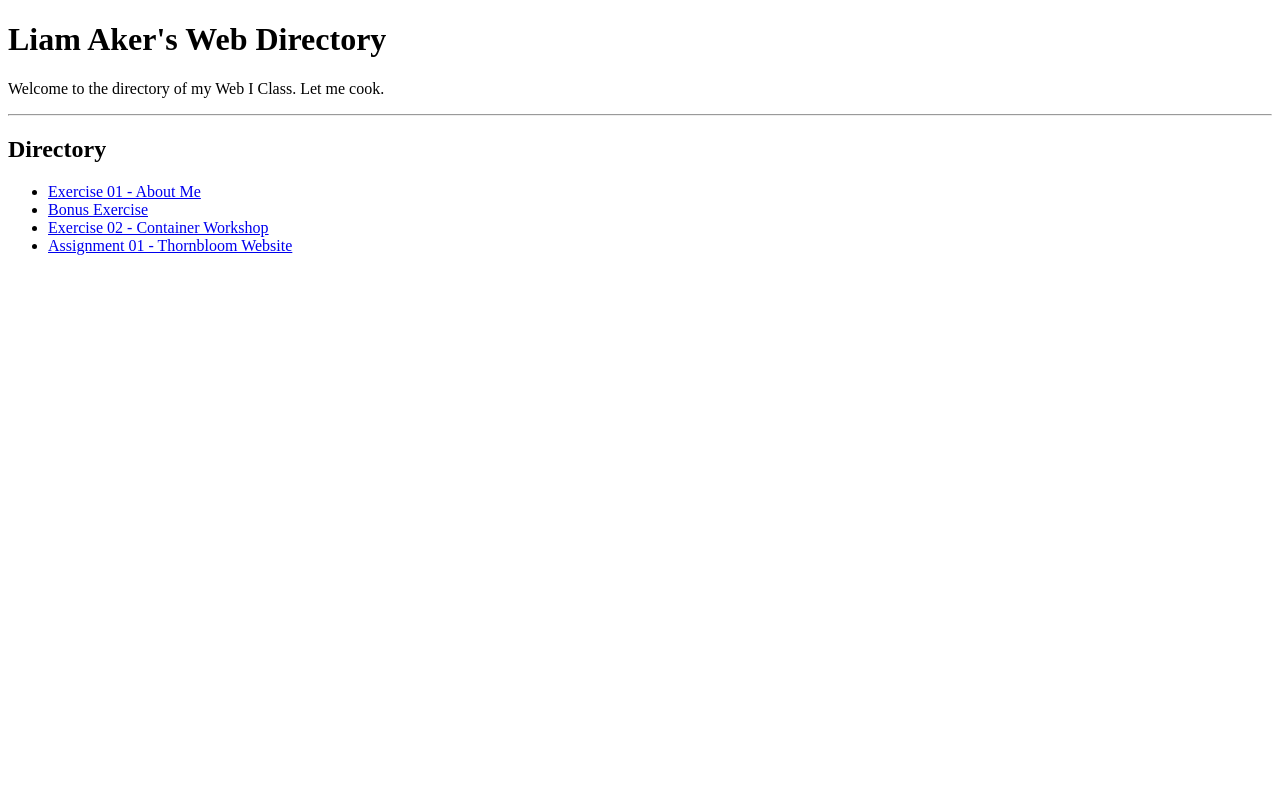
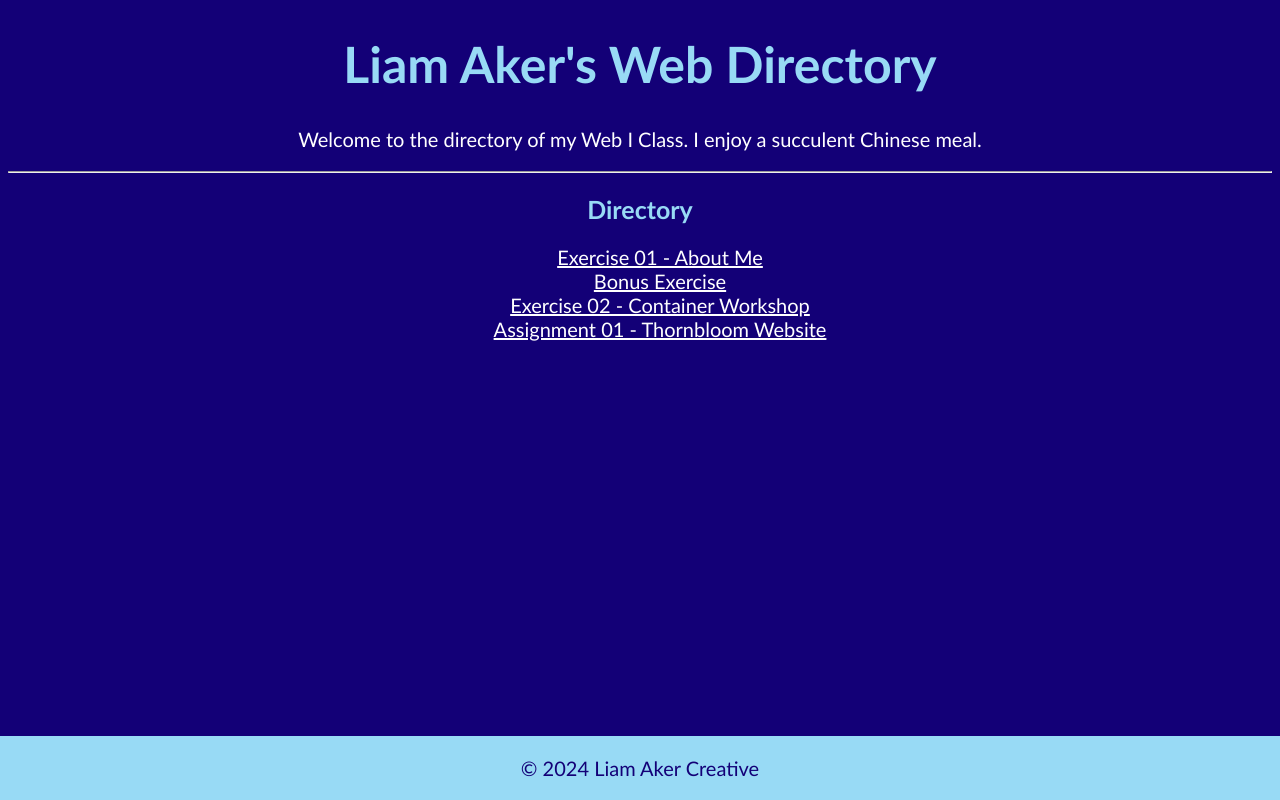
Before and after one commit to LiamAker/Web-1, a plain HTML site: page index.html in a window 1280 px wide. Drawn offline with Linux system fonts and the light colour scheme.

Commit message:
Add files via upload

```diff
--- /dev/null
+++ b/css/styles.css
@@ -0,0 +1,45 @@
+body {
+    background-color: #130077;
+}
+
+h1,
+h2 {
+    color: #98daf5;
+    font-family: "Gill Sans";
+    font-size: 50px;
+    text-align: center;
+}
+
+p,
+ul {
+    color: white;
+    font-family: "Gill Sans";
+    font-size: 20px;
+    text-align: center;
+    list-style: none;
+}
+
+.directory {
+    font-size: 25px;
+}
+
+a:link {
+    color: white;
+}
+
+a:visited {
+    color: cyan;
+}
+
+footer {
+    position: fixed;
+    left: 0;
+    bottom: 0;
+    width: 100%;
+    background-color: #98daf5;
+    text-align: center;
+}
+
+.copyright {
+    color: #130077;
+}
--- a/index.html
+++ b/index.html
@@ -3,12 +3,13 @@
     <head>
         <meta charset="UTF-8" />
         <title>Liam Aker</title>
+        <link rel="stylesheet" href="css/styles.css" />
     </head>
     <body>
         <h1>Liam Aker's Web Directory</h1>
-        <p>Welcome to the directory of my Web I Class. Let me cook.</p>
+        <p>Welcome to the directory of my Web I Class. I enjoy a succulent Chinese meal.</p>
         <hr />
-        <h2>Directory</h2>
+        <h2 class="directory">Directory</h2>
         <ul>
             <li>
                 <a href="exercise-one/about.html">Exercise 01 - About Me</a>
@@ -23,5 +24,8 @@
                 <a href="assignment-one/index.html">Assignment 01 - Thornbloom Website</a>
             </li>
         </ul>
+        <footer>
+            <p class="copyright">© 2024 Liam Aker Creative</p>
+        </footer>
     </body>
 </html>
```
